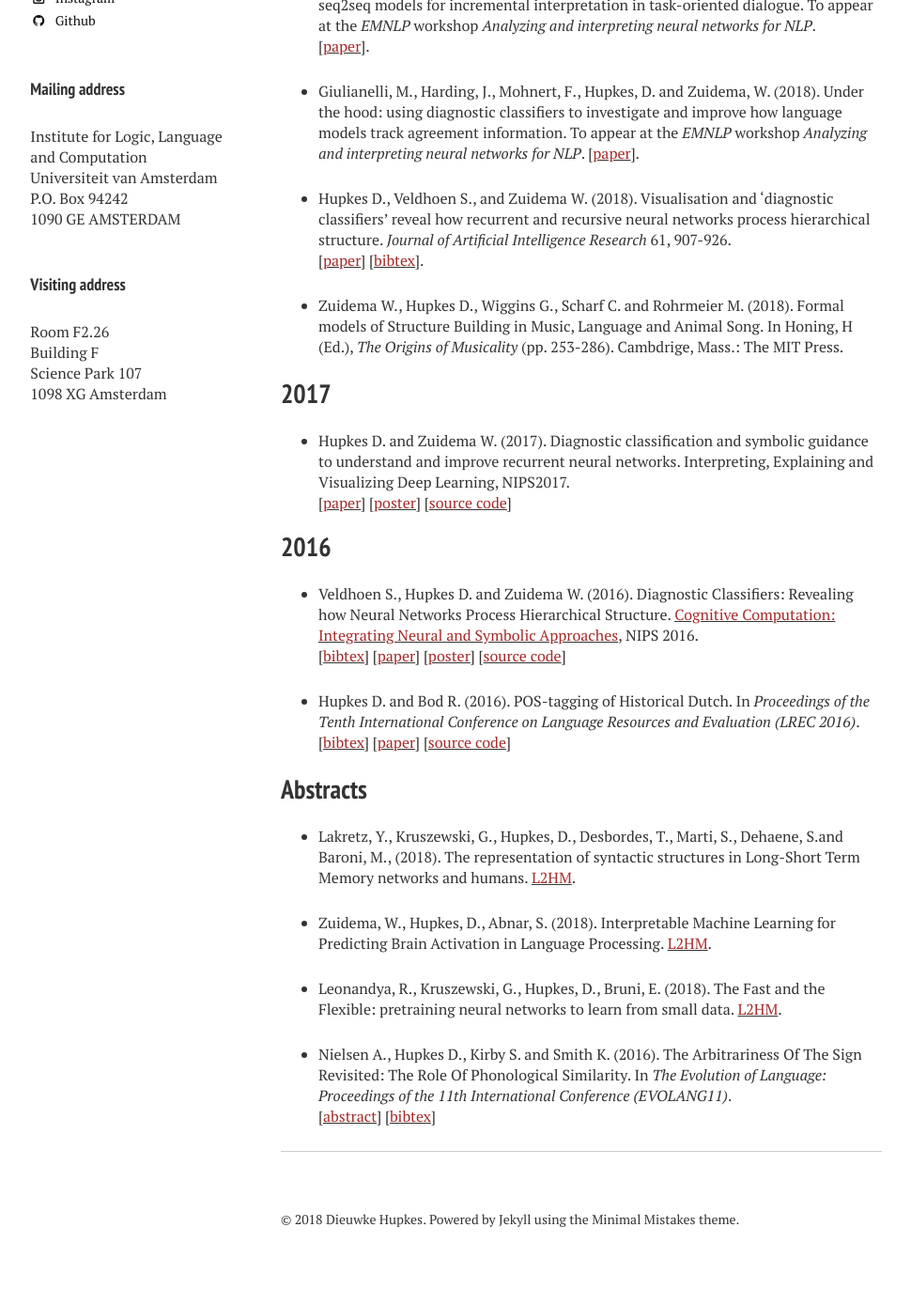
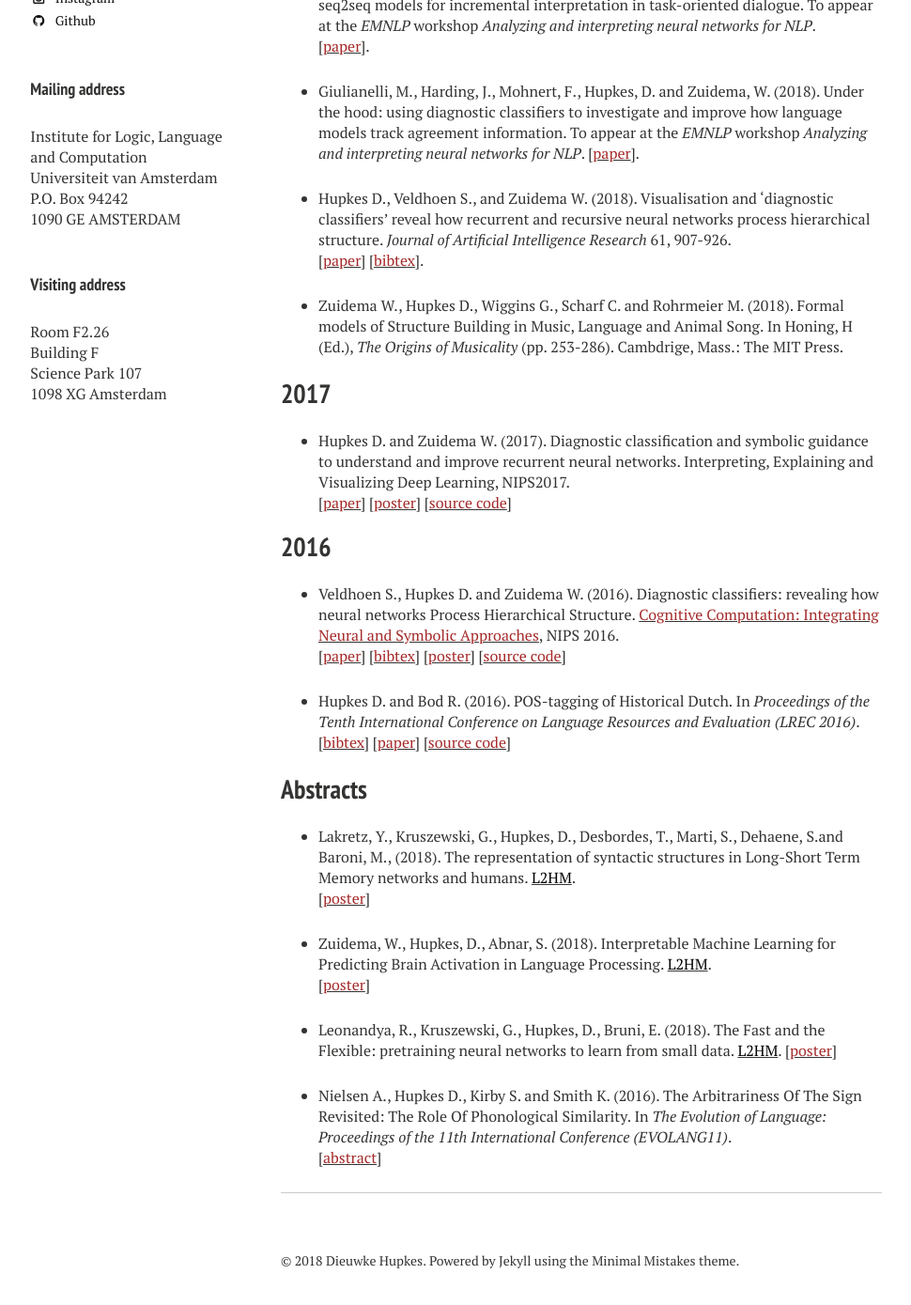
Before and after one commit to dieuwkehupkes/dieuwkehupkes.github.io, a Jekyll site: the page built from publications.md, in a window 1280 px wide and 1400 px high, scrolled down 884 px. Shown: the top 1389 px of the window at 94% size, without its empty margins (21-991 px from the left). Built offline with Jekyll 4.4.1, drawn with Linux system fonts in a browser that asks for light colours; nearby versions of some CDN libraries; before the commit the page ends 2240 px from its top, so only the background shows below that.

Commit message:
fix links

```diff
--- a/publications.md
+++ b/publications.md
@@ -19,7 +19,8 @@ image:
 ## 2018
 
 * Hupkes D., Singh A.K., Korrel K., Kruszewski G. and, Bruni E. (2018) Learning compositionally through attentive guidance.\\
-\[[<font color="brown">paper</font>](../research/attentive_guidance.pdf){:target="blank"}\] \[[<font color="brown">source code</font>](https://github.com/i-machine-think/machine/tree/master){:target="_blank"}\]
+\[[<font color="brown">paper</font>](https://arxiv.org/abs/1805.09657){:target="blank"}\]
+\[[<font color="brown">source code</font>](https://github.com/i-machine-think/machine/tree/master){:target="_blank"}\]
 .
 
 * Hupkes, D., Bouwmeester, S. and Fern&#x00E1;ndez, R. (2018). Analysing the potential of seq2seq models for incremental interpretation in task-oriented dialogue. To appear at the *EMNLP* workshop *Analyzing and interpreting neural networks for NLP*.
@@ -29,10 +30,9 @@ image:
 \[[<font color="brown">paper</font>](https://arxiv.org/abs/1808.08079){:target="blank"}\].
 
 
-
 * Hupkes D., Veldhoen S., and Zuidema W. (2018). Visualisation and 'diagnostic classifiers' reveal how recurrent and recursive neural networks process hierarchical structure. *Journal of Artificial Intelligence Research* 61, 907-926.\\
 \[[<font color="brown">paper</font>](https://arxiv.org/abs/1711.10203){:target="blank"}\]
-\[[<font color="brown">bibtex</font>](https://arxiv.org/abs/1711.10203){:target="blank"}\].
+\[[<font color="brown">bibtex</font>](../research/jair.bib){:target="blank"}\].
 
 
 * Zuidema W., Hupkes D., Wiggins G., Scharf C. and Rohrmeier M. (2018). Formal models of Structure Building in Music, Language and Animal Song. In Honing, H (Ed.), *The Origins of Musicality* (pp. 253-286). Cambdrige, Mass.: The MIT Press.
@@ -40,25 +40,33 @@ image:
 ## 2017
 
 * Hupkes D. and Zuidema W. (2017). Diagnostic classification and symbolic guidance to understand and improve recurrent neural networks. Interpreting, Explaining and Visualizing Deep Learning, NIPS2017.\\
-\[[<font color="brown">paper</font>](http://www.interpretable-ml.org/nips2017workshop/papers/12.pdf){:target="blank"}\] \[[<font color="brown">poster</font>](../research/nips2017_poster.pdf){:target="_blank"}\] \[[<font color="brown">source code</font>](https://github.com/dieuwkehupkes/processing_arithmetics){:target="_blank"}\]
+\[[<font color="brown">paper</font>](http://www.interpretable-ml.org/nips2017workshop/papers/12.pdf){:target="blank"}\]
+\[[<font color="brown">poster</font>](../research/nips2017_poster.pdf){:target="_blank"}\]
+\[[<font color="brown">source code</font>](https://github.com/dieuwkehupkes/processing_arithmetics){:target="_blank"}\]
 
 ## 2016
 
-* Veldhoen S., Hupkes D. and Zuidema W. (2016). Diagnostic Classifiers: Revealing how Neural Networks
+* Veldhoen S., Hupkes D. and Zuidema W. (2016). Diagnostic classifiers: revealing how neural networks
 Process Hierarchical Structure. [<font color="brown">Cognitive Computation: Integrating Neural and Symbolic Approaches</font>](http://daselab.cs.wright.edu/nesy/CoCo2016/){:target="_blank"}, NIPS 2016.
-\[[<font color="brown">bibtex</font>](nips_bib.txt){:target="_blank"}\] \[[<font color="brown">paper</font>](../research/nips2016.pdf){:target="_blank"}\] \[[<font color="brown">poster</font>](../research/nips2016_poster.pdf){:target="_blank"}\] \[[<font color="brown">source code</font>](https://github.com/dieuwkehupkes/processing_arithmetics){:target="_blank"}\]
+\[[<font color="brown">paper</font>](../research/nips2016.pdf){:target="_blank"}\]
+\[[<font color="brown">bibtex</font>](../research/nips.bib){:target="_blank"}\]
+\[[<font color="brown">poster</font>](../research/nips2016_poster.pdf){:target="_blank"}\]
+\[[<font color="brown">source code</font>](https://github.com/dieuwkehupkes/processing_arithmetics){:target="_blank"}\]
 
 * Hupkes D. and Bod R. (2016). POS-tagging of Historical Dutch. In *Proceedings of the Tenth International Conference on Language Resources and Evaluation (LREC 2016)*.
-\[[<font color="brown">bibtex</font>](LREC_bib.txt){:target="_blank"}\] \[[<font color="brown">paper</font>](../research/LREC2016.pdf){:target="_blank"}\] \[[<font color="brown">source code</font>](https://github.com/dieuwkehupkes/POStagging){:target="_blank"}\]
+\[[<font color="brown">bibtex</font>](../research/LREC_bib.txt){:target="_blank"}\]
+\[[<font color="brown">paper</font>](../research/LREC2016.pdf){:target="_blank"}\] \[[<font color="brown">source code</font>](https://github.com/dieuwkehupkes/POStagging){:target="_blank"}\]
 
 ## Abstracts
 
-* Lakretz, Y., Kruszewski, G., Hupkes, D., Desbordes, T., Marti, S., Dehaene, S.and Baroni, M., (2018). The representation of syntactic structures in Long-Short Term Memory networks and humans. [<font color="brown">L2HM</font>](https://l2hm2018.sciencesconf.org/){:target="_blank"}.
+* Lakretz, Y., Kruszewski, G., Hupkes, D., Desbordes, T., Marti, S., Dehaene, S.and Baroni, M., (2018). The representation of syntactic structures in Long-Short Term Memory networks and humans. [<font color="black">L2HM</font>](https://l2hm2018.sciencesconf.org/){:target="_blank"}.
+\[[<font color="brown">poster</font>](../research/l2hm_lakretz.pdf){:target="_blank"}\]
 
-* Zuidema, W., Hupkes, D., Abnar, S. (2018). Interpretable Machine Learning for Predicting Brain Activation in Language Processing. [<font color="brown">L2HM</font>](https://l2hm2018.sciencesconf.org/){:target="_blank"}.
+* Zuidema, W., Hupkes, D., Abnar, S. (2018). Interpretable Machine Learning for Predicting Brain Activation in Language Processing. [<font color="black">L2HM</font>](https://l2hm2018.sciencesconf.org/){:target="_blank"}.
+\[[<font color="brown">poster</font>](../research/l2hm_zuidema.pdf){:target="_blank"}\]
 
-* Leonandya, R., Kruszewski, G., Hupkes, D., Bruni, E. (2018). The Fast and the Flexible: pretraining neural networks to learn from small data. [<font color="brown">L2HM</font>](https://l2hm2018.sciencesconf.org/){:target="_blank"}.
+* Leonandya, R., Kruszewski, G., Hupkes, D., Bruni, E. (2018). The Fast and the Flexible: pretraining neural networks to learn from small data. [<font color="black">L2HM</font>](https://l2hm2018.sciencesconf.org/){:target="_blank"}.
+\[[<font color="brown">poster</font>](../research/l2hm_leonandya.pdf){:target="_blank"}\]
 
 * Nielsen A., Hupkes D., Kirby S. and Smith K. (2016). The Arbitrariness Of The Sign Revisited: The Role Of Phonological Similarity. In *The Evolution of Language: Proceedings of the 11th International Conference (EVOLANG11)*.
 \[[<font color="brown">abstract</font>](http://evolang.org/neworleans/papers/126.html){:target="_blank"}\]
-\[[<font color="brown">bibtex</font>](Evolang_bib.txt){:target="_blank"}\]
--- /dev/null
+++ b/research/nips.bib
@@ -0,0 +1,6 @@
+@inproceedings{veldhoen2016diagnostic,
+    title={Diagnostic Classifiers: Revealing how Neural Networks Process Hierarchical Structure},
+    author={Veldhoen, Sara and Hupkes, Dieuwke and Zuidema, Willem},
+    year={2016},
+    booktitle={Pre-Proceedings of the Workshop on Cognitive Computation: Integrating Neural and Symbolic Approaches (CoCo @ NIPS 2016)}
+}
```
Also changed, not shown: research/jair.bib (added, +8 -0 lines).
